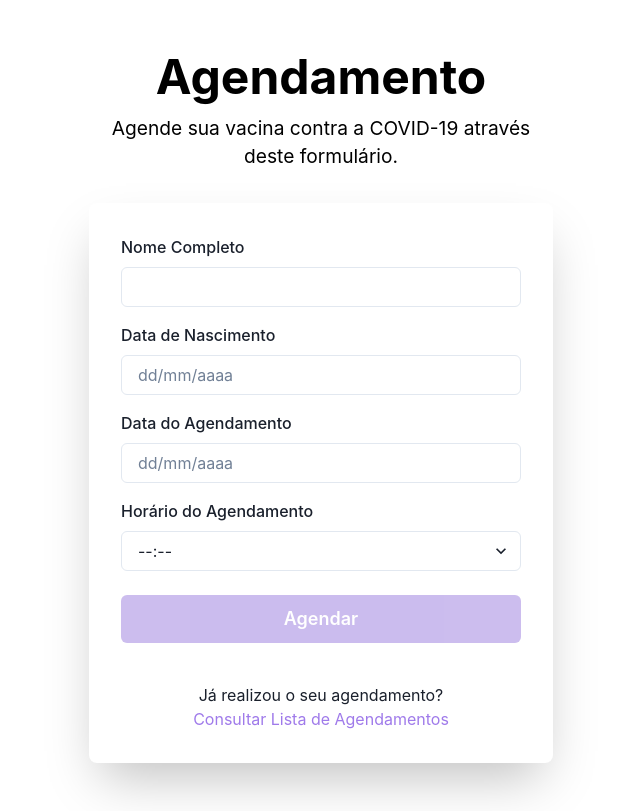
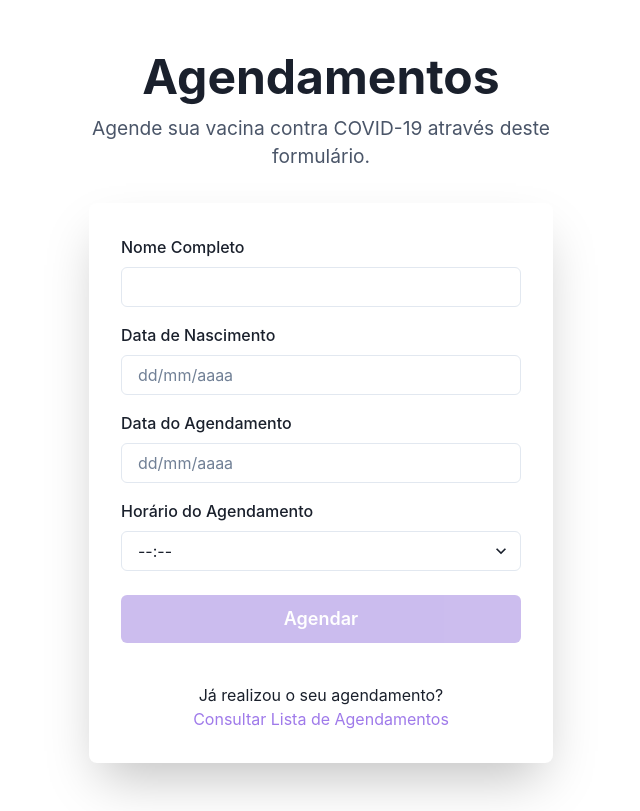
Before and after one commit to LucasSBarros/PITANG-Vaccine-Scheduler-Frontend, a React (Vite) app: page / in a window 1280 px wide. Shown: the whole page, without its empty margins (319-959 px from the left). Built offline with nearby package versions, Linux system fonts and the light colour scheme.

Commit message:
refactor: extração do componente Header da ScheduleListPage

```diff
--- /dev/null
+++ b/src/components/Header.jsx
@@ -0,0 +1,14 @@
+import { Stack, Heading, Text } from "@chakra-ui/react";
+
+const Header = ({ title, subtitle }) => (
+  <Stack align={"center"}>
+    <Heading fontSize={"xxx-large"} textAlign={"center"}>
+      {title}
+    </Heading>
+    <Text fontSize={"larger"} color={"gray.600"} textAlign={"center"}>
+      {subtitle}
+    </Text>
+  </Stack>
+);
+
+export default Header;
--- a/src/pages/ScheduleFormPage.jsx
+++ b/src/pages/ScheduleFormPage.jsx
@@ -1,12 +1,6 @@
-import {
-  Flex,
-  Box,
-  Stack,
-  Heading,
-  Text,
-  useColorModeValue,
-} from "@chakra-ui/react";
+import { Flex, Box, Stack, useColorModeValue } from "@chakra-ui/react";
 import ScheduleForm from "../components/ScheduleForm";
+import Header from "../components/Header";
 
 const ScheduleFormPage = () => {
   return (
@@ -17,14 +11,10 @@ const ScheduleFormPage = () => {
       bg={useColorModeValue("white", "black")}
     >
       <Stack spacing={8} mx={"auto"} maxW={"lg"} py={12} px={6}>
-        <Stack align={"center"}>
-          <Heading fontSize={"xxx-large"} color={"black"} textAlign={"center"}>
-            Agendamento
-          </Heading>
-          <Text fontSize={"larger"} color={"black"} textAlign={"center"}>
-            Agende sua vacina contra a COVID-19 através deste formulário.
-          </Text>
-        </Stack>
+        <Header
+          title="Agendamentos"
+          subtitle="Agende sua vacina contra COVID-19 através deste formulário."
+        />
         <Box
           rounded={"lg"}
           bg={useColorModeValue("white", "black")}
--- a/src/pages/ScheduleListPage.jsx
+++ b/src/pages/ScheduleListPage.jsx
@@ -2,8 +2,6 @@ import { useEffect, useState } from "react";
 import {
   Flex,
   Box,
-  Heading,
-  Text,
   Stack,
   useColorModeValue,
   Spinner,
@@ -16,6 +14,7 @@ import LinkField from "../components/LinkField";
 import Filters from "../components/Filters";
 import ScheduleTable from "../components/ScheduleTable";
 import PaginationControls from "../components/PaginationControls";
+import Header from "../components/Header";
 
 const ScheduleListPage = () => {
   const [schedules, setSchedules] = useState([]);
@@ -166,14 +165,10 @@ const ScheduleListPage = () => {
   return (
     <Flex minH={"100vh"} align={"center"} justify={"center"} bg={bg} px={4}>
       <Stack spacing={8} mx={"auto"} width="100%" maxW={"1200px"} py={12}>
-        <Stack align={"center"}>
-          <Heading fontSize={"xxx-large"} textAlign={"center"}>
-            Lista de Agendamentos
-          </Heading>
-          <Text fontSize={"larger"} color={"gray.600"} textAlign={"center"}>
-            Confira aqui o seu agendamento.
-          </Text>
-        </Stack>
+        <Header
+          title="Lista de Agendamentos"
+          subtitle="Confira aqui o seu agendamento."
+        />
         <Box rounded={"lg"} bg={boxBg} boxShadow={"lg"} p={8} width="100%">
           <Filters
             control={control}
```
